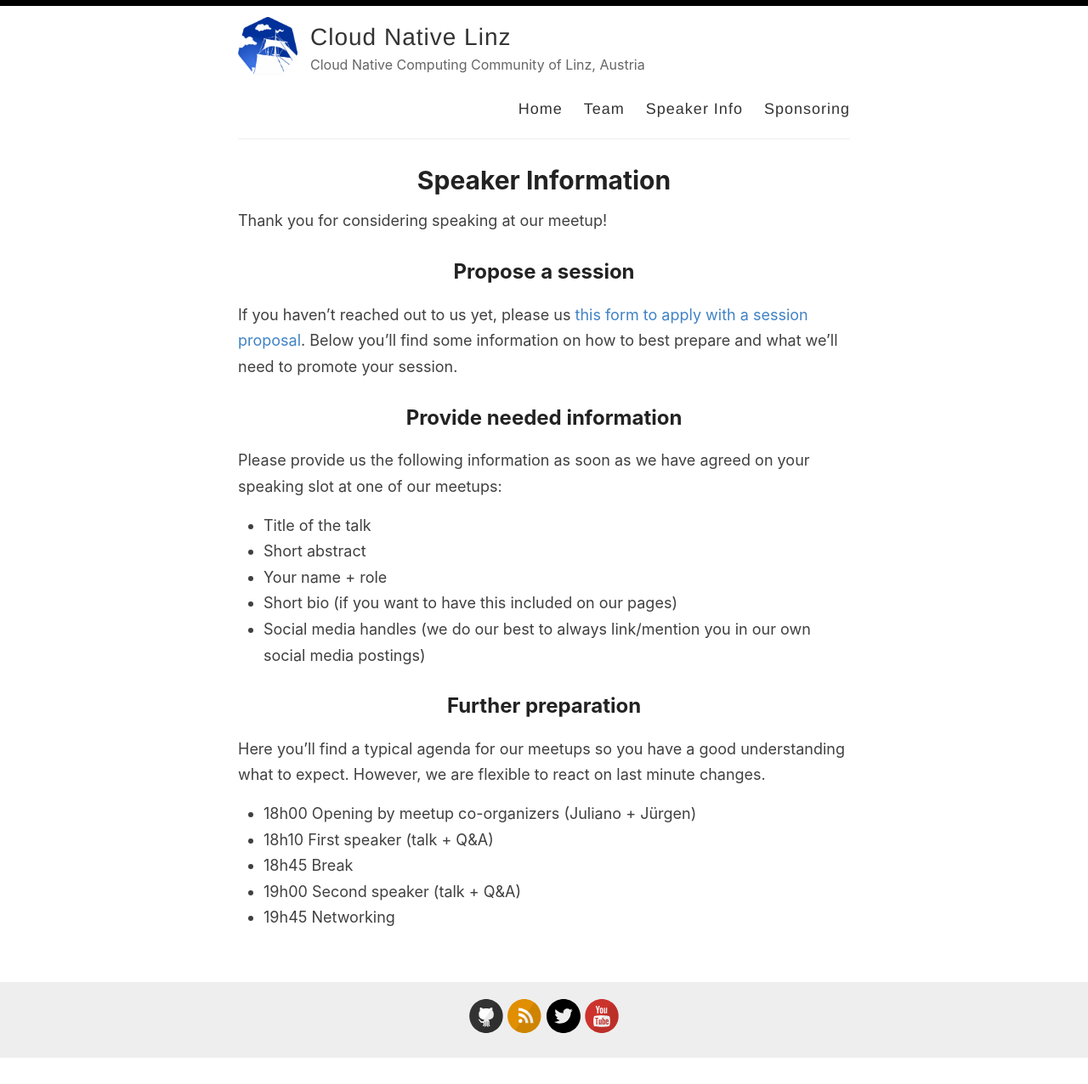
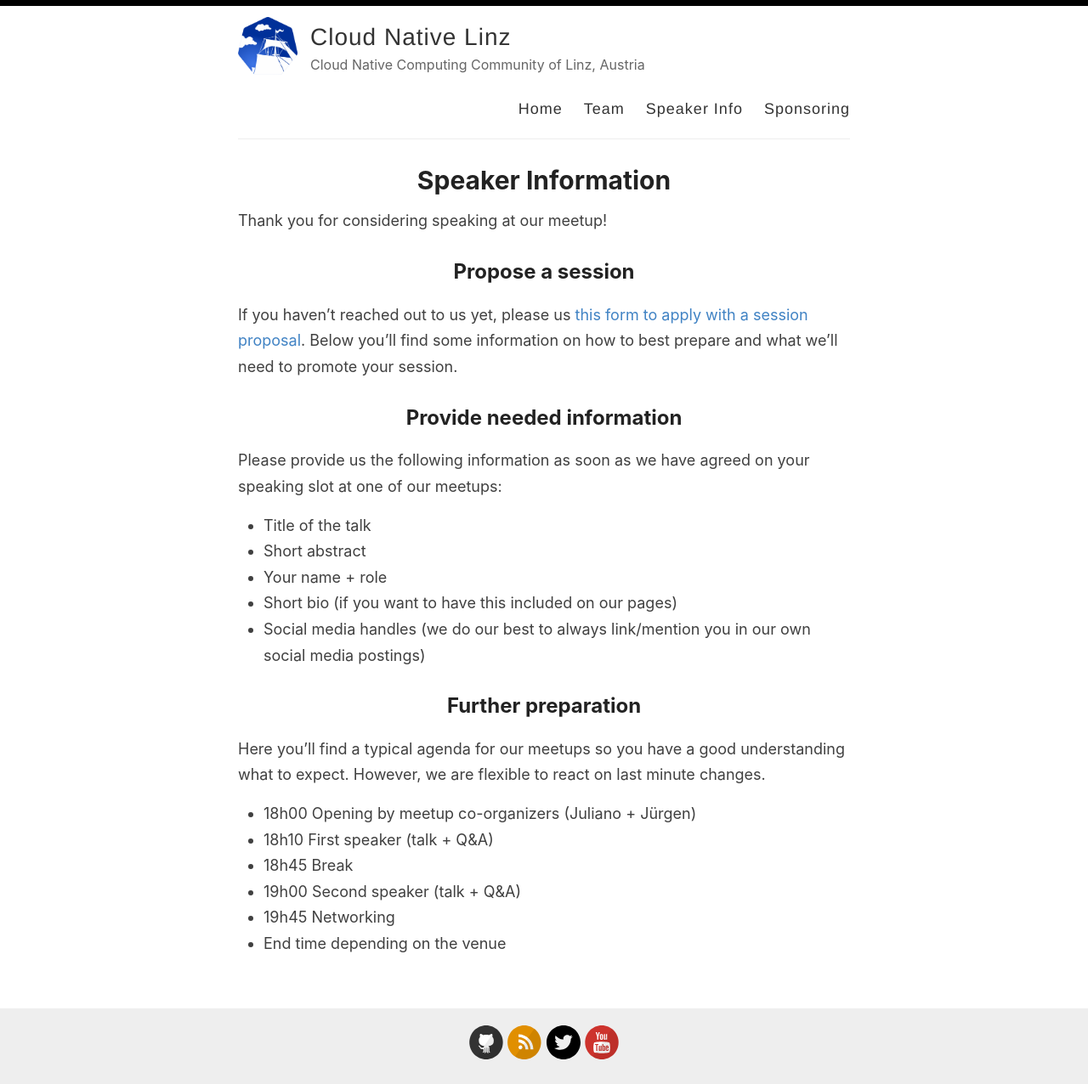
Before and after one commit to CloudNativeLinz/cloudnativelinz.github.io, a Jekyll site: the page built from _pages/speaker-info.md, in a window 1280 px wide. Shown: the whole page at 85% size. Built offline with Jekyll 4.4.1, drawn with Linux system fonts in a browser that asks for light colours; before the commit the page ends 1246 px from its top, so only the background shows below that.

Commit message:
adding end time info

```diff
--- a/_pages/speaker-info.md
+++ b/_pages/speaker-info.md
@@ -29,3 +29,4 @@ Here you'll find a typical agenda for our meetups so you have a good understandi
 - 18h45 Break
 - 19h00 Second speaker (talk + Q&A)
 - 19h45 Networking
+- End time depending on the venue
```
